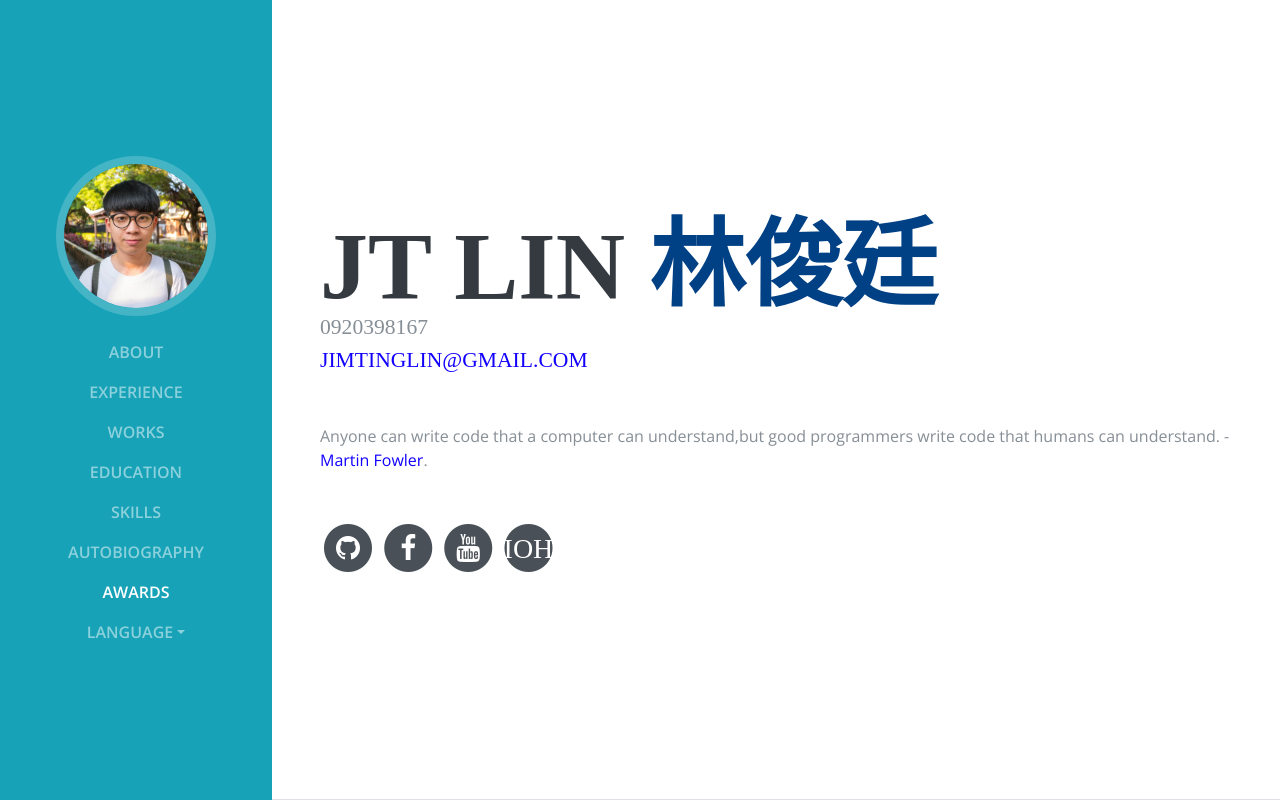
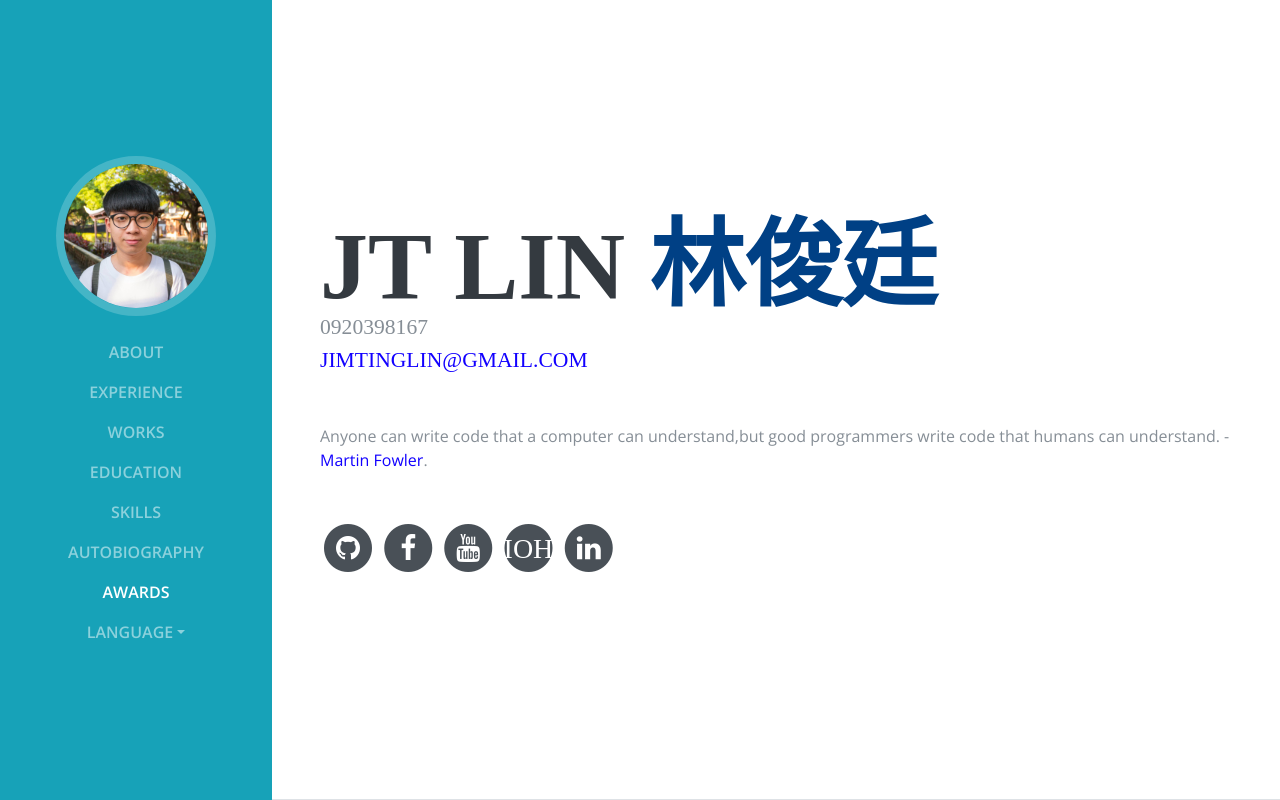
Before and after one commit to jimting/jimting.github.io, a plain HTML site: page Resume/index_en.html in a window 1280 px wide. Shown: the top 800 px of the page. Drawn offline with nearby package versions, Linux system fonts and the light colour scheme; a web font is replaced by a local one.

Commit message:
New the LinkedIn Icon in Resume.

```diff
--- a/Resume/index_en.html
+++ b/Resume/index_en.html
@@ -102,6 +102,13 @@
 							<span class="fa-stack fa-lg">
 								<i class="fa fa-circle fa-stack-2x"></i>
 								<i class="fa fa-stack-1x fa-inverse">IOH</i>
+							</span>
+						</a>
+
+						<a href="https://www.linkedin.com/in/%E4%BF%8A%E5%BB%B7-%E6%9E%97-2a5980178/">
+							<span class="fa-stack fa-lg">
+								<i class="fa fa-circle fa-stack-2x"></i>
+								<i class="fa fa-linkedin fa-stack-1x fa-inverse"></i>
 							</span>
 						</a>
                     </li>
```
Also changed, not shown: Resume/index.html (+6 -0 lines).
